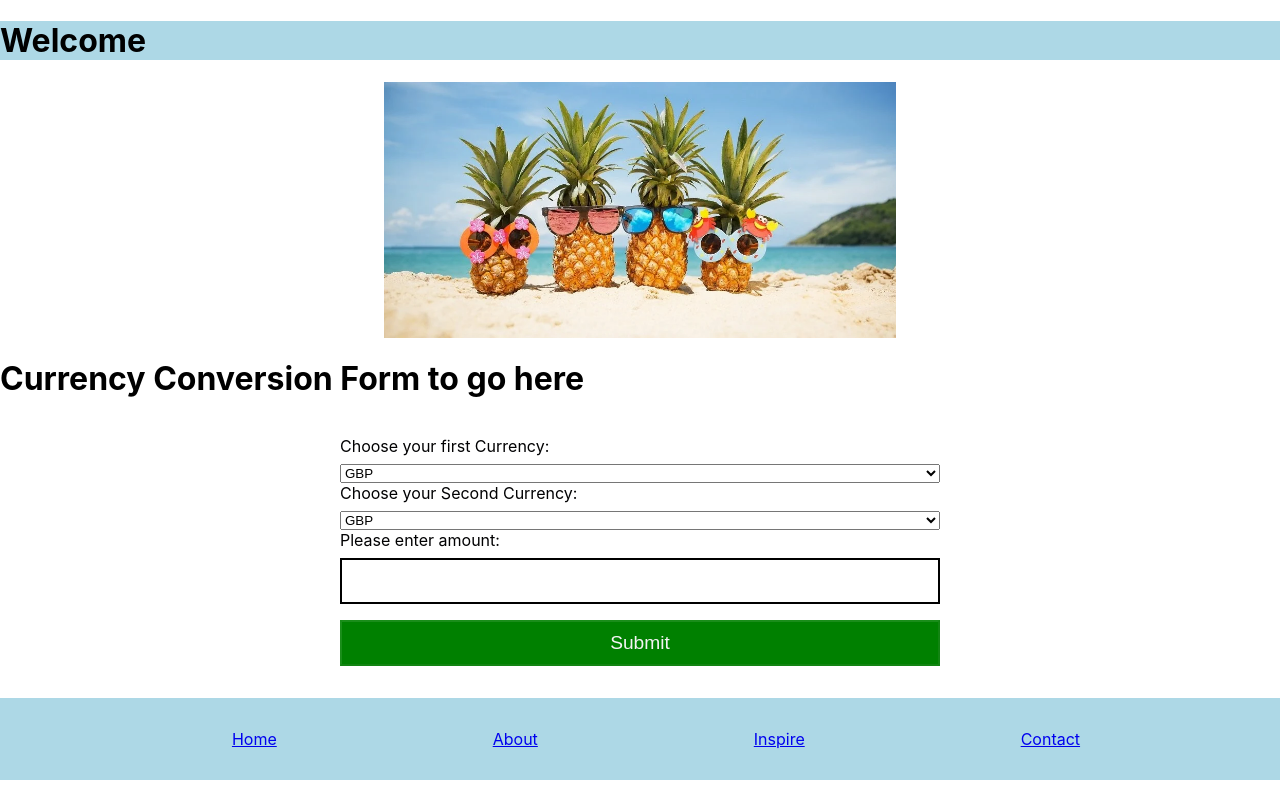
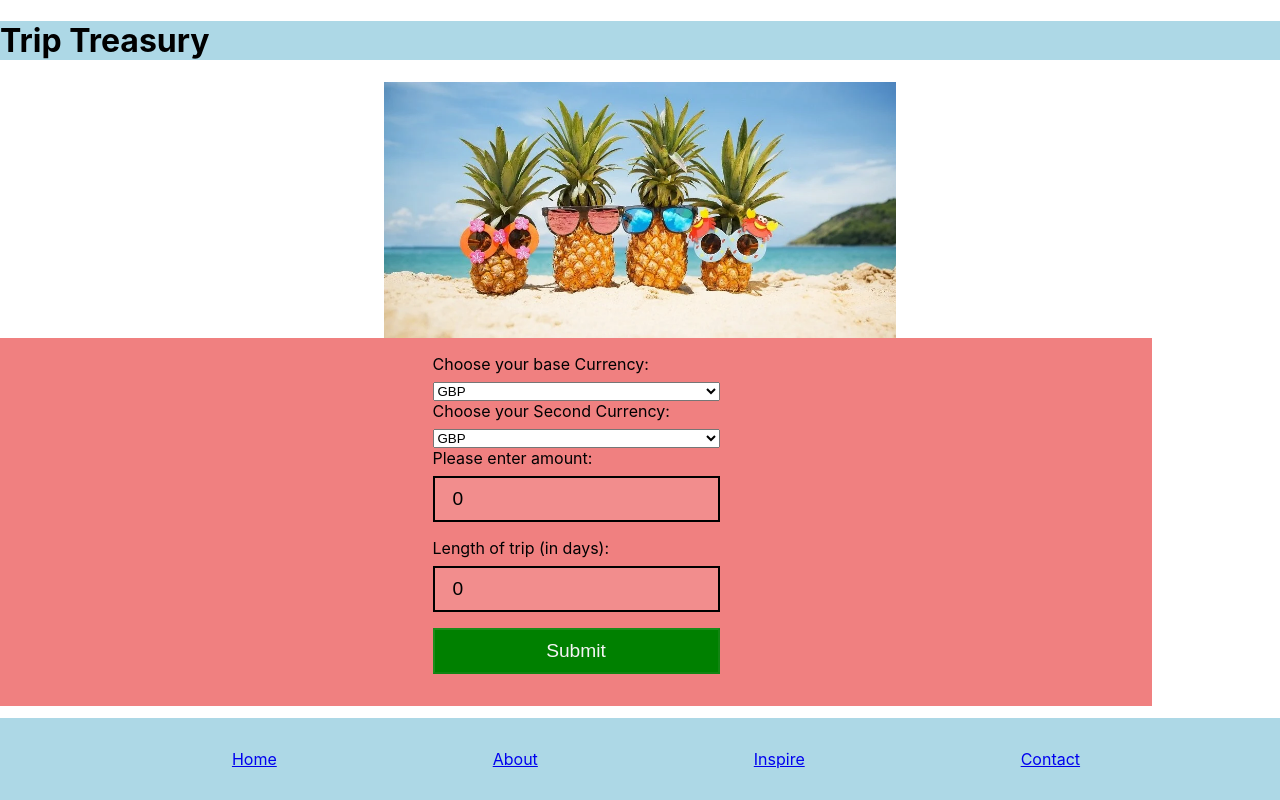
Before and after one commit to MaryamA123/TripTreasury, a React (Create React App) app in the folder budget_planner/: page / in a window 1280 px wide. Built offline with nearby package versions, Linux system fonts and the light colour scheme.

Commit message:
Added input box for days and for a message to appear when submitted on the homepage

```diff
--- a/budget_planner/src/components/CurrencyForm.css
+++ b/budget_planner/src/components/CurrencyForm.css
@@ -1,8 +1,18 @@
+
+.formContainer{
+    display: flex;
+    flex-direction: row;
+    justify-content: center;
+    background-color: lightcoral;
+    width: 90%;
+
+}
+
 input[type=number]{
     color: black;
     border: 2px solid black;
+
 }
-
 .submitButton{
     background-color: green;
 }
--- a/budget_planner/src/components/CurrencyForm.js
+++ b/budget_planner/src/components/CurrencyForm.js
@@ -1,34 +1,86 @@
 import "./CurrencyForm.css"
+import React, {useState} from "react";
 
-function CurrencyForm() {
+const CurrencyForm = () => {
+  const [formData, setFormData] = useState({
+    currency1: "",
+    currency2: "",
+    amount:0,
+    totalDays:0
+  })
+
+  const [showDailyBudget, setShowDailyBudget] = useState(false);
+
+  const handleInputChange = (e) =>{
+    const {name, value} = e.target;
+    setFormData({...formData, [name]: name === "amount" || name === "totalDays" ? valueAsNumber(e): value})
+  }
+
+  const valueAsNumber = (event) => {
+    const value = event.target.value;
+    return value === '' ? '' : Number(value); // Parse value as a number or keep it empty if it's ''
+  };
+
+
+  const handleSubmit = (e) => {
+    e.preventDefault();
+    console.log(formData)
+    calculatedDailyBudget()
+    setShowDailyBudget(true)
+  };
+
+
+  const conversionRate = 2;
+  const dailyBudget = Math.round((formData.amount * conversionRate)/ formData.totalDays).toFixed(2)
+
+  function calculatedDailyBudget(){
+    console.log(conversionRate);
+    console.log(dailyBudget)
+
+  }
+
+
   return (
     <>
-      <h1>Currency Conversion Form to go here</h1>
-      <form>
+      {/* <h1>Currency Conversion Form to go here</h1> */}
+      <div className="formContainer">
+      <form onSubmit={handleSubmit} >
 
-        <label for="currency">Choose your first Currency:</label>
-        <select id="currency" name="currency">
-          <option value="BritishPound">GBP</option>
-          <option value="UsDollar">USD</option>
-          <option value="Euro">EUR</option>
-          <option value="CandianDollar">CAD</option>
+        <label>Choose your base Currency:</label>
+        <select id="currency1" name="currency1" value={formData.currency1} onChange={handleInputChange} >
+          <option value="GBP">GBP</option>
+          <option value="USD">USD</option>
+          <option value="EUR">EUR</option>
+          <option value="CAD">CAD</option>
         </select>
 
-        <label for="cars">Choose your Second Currency:</label>
-        <select id="currency" name="currency">
-          <option value="BritishPound">GBP</option>
-          <option value="UsDollar">USD</option>
-          <option value="Euro">EUR</option>
-          <option value="CandianDollar">CAD</option>
+        <label>Choose your Second Currency:</label>
+        <select id="currency2" name="currency2" value={formData.currency2} onChange={handleInputChange}>
+          <option value="GBP">GBP</option>
+          <option value="USD">USD</option>
+          <option value="EUR">EUR</option>
+          <option value="CAD">CAD</option>
         </select>
 
-      <label>Please enter amount:</label>
-        <input type="number"></input>
+        <label>Please enter amount:</label>
+        <input type="number" min={"1"} name="amount" value={formData.amount} onChange={handleInputChange}></input>
+
+      <label>Length of trip (in days):</label>
+        <input type= "number" min={"1"} name="totalDays" value ={formData.totalDays} onChange={handleInputChange} ></input>
         <input type="submit" value="Submit" className="submitButton"></input>
 
       </form>
+      </div>
+
+      {showDailyBudget && (
+        <div>
+          <h2>Your daily budget is {dailyBudget} {formData.currency2}</h2>
+        </div>)}
+
     </>
-  );
-}
+  )
+};
+
+
 
 export default CurrencyForm;
--- a/budget_planner/src/components/Footer.css
+++ b/budget_planner/src/components/Footer.css
@@ -6,8 +6,9 @@
     justify-content: space-evenly;
     align-items: center ;
     padding: 1rem;
-    z-index: 10;
+    bottom: 0;
     background-color: lightblue;
+    position: fixed;
 }
 
 li {
--- a/budget_planner/src/components/Footer.js
+++ b/budget_planner/src/components/Footer.js
@@ -1,7 +1,7 @@
 import "./Footer.css"
 import { Link } from 'react-router-dom';
-import {FaBars, FaTimes} from 'react-icons/fa';
-import {useState} from 'react'
+// import {FaBars, FaTimes} from 'react-icons/fa';
+// import {useState} from 'react'
 
 const Footer = () => {
 
--- a/budget_planner/src/pages/HomePage.js
+++ b/budget_planner/src/pages/HomePage.js
@@ -7,7 +7,7 @@ import "./HomePage.css"
 function HomePage() {
   return (
     <>
-      <Heading Heading="Welcome"></Heading>
+      <Heading Heading="Trip Treasury"></Heading>
       <img src={image} alt="pineappleimage" className="pineappleimage"/>
       <CurrencyForm />
       <Footer></Footer>
```
Also changed, not shown: budget_planner/public/manifest.json.
